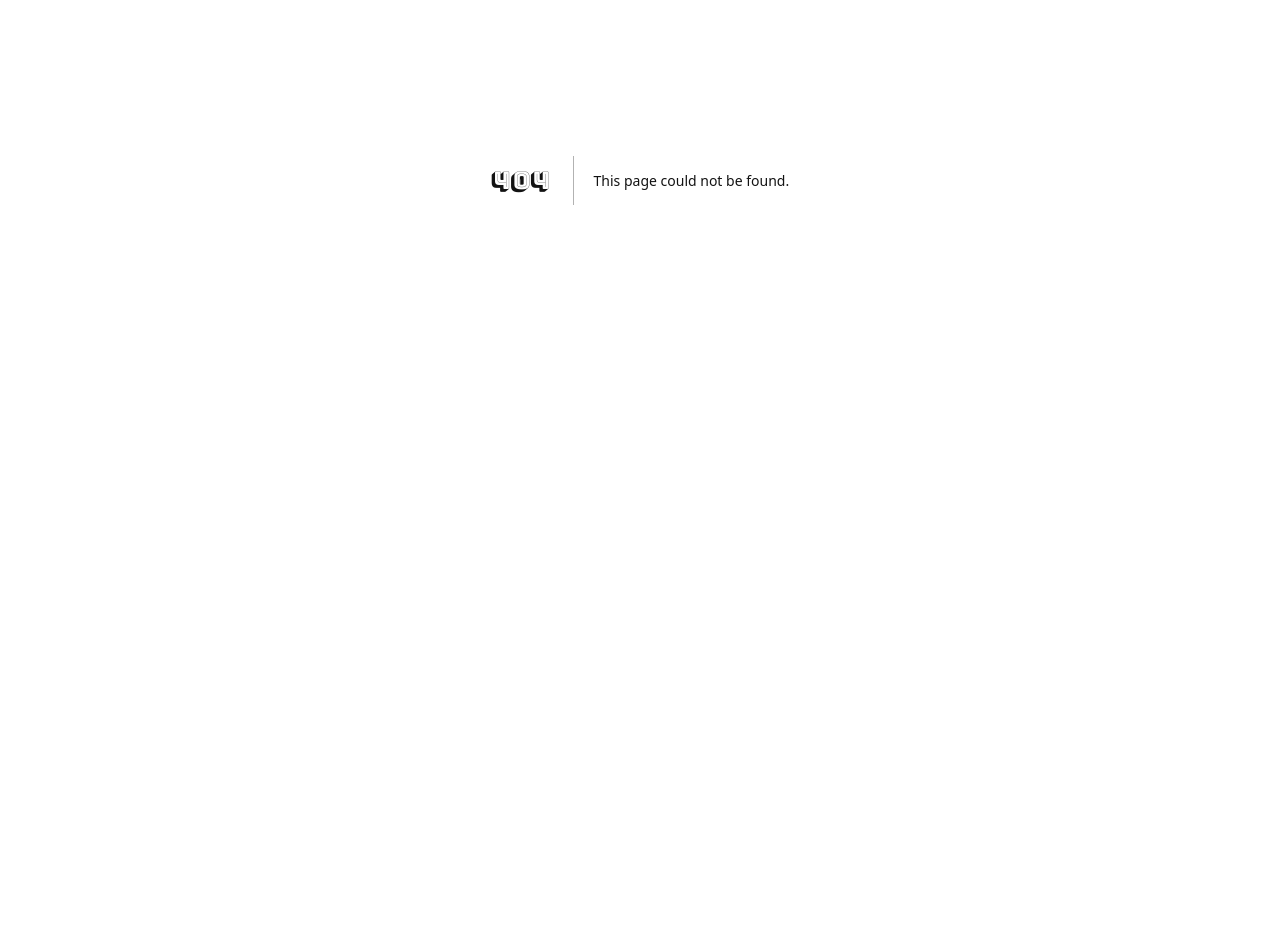
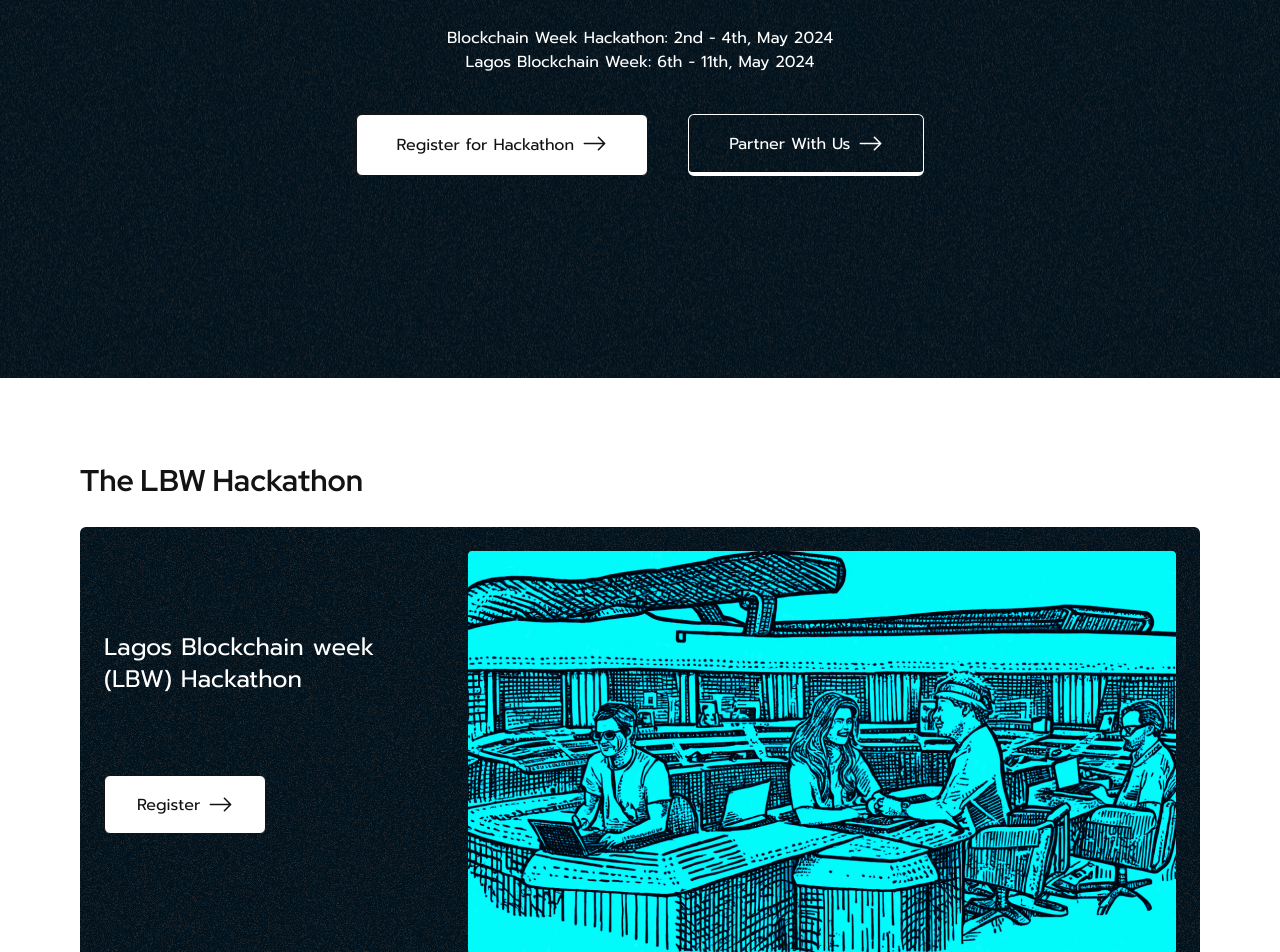
Before and after one commit to Lagos-Blockchain-Week/landingPage, a Next.js app: page /hackathon in a window 1280 px wide. Before the commit this address had no page. Shown: the part 220-1172 px from the top of the page. Before the commit the page ends 800 px from the top, so only its background shows below. Built offline with nearby package versions, Linux system fonts and the light colour scheme.

Commit message:
hackathon page commit

```diff
--- a/src/components/HeaderNav.js
+++ b/src/components/HeaderNav.jsx
@@ -5,7 +5,6 @@
 
 
 function HeaderNav() {
-
 
   const openNav = () => {
     document.getElementById("mySidenav").style.width = "100%";
@@ -21,11 +20,14 @@
       <header className=" flex justify-center w-full bg-transparent text-white">
         {/* items-center justify-between edit this */}
         <div className="lg:py-2 py-4 px-4 flex items-center justify-between lg:w-[70%] w-[89%]  border-solid rounded-2xl border-white border-[1px]">
-          <p className="mr-[64px] cursor-pointer font-bold">#LBW2024</p>
+
+          <Link href="/">
+            <p className="mr-[64px] cursor-pointer font-bold">#LBW2024</p>
+          </Link>
           <div className="lg:flex hidden items-center gap-x-8 text-sm">
-            <a href="https://bit.ly/Hack-LBW-2024" target="_blank">
+            <Link href="/hackathon">
               <p className="my-5 text-sm cursor-pointer">Hackathon</p>
-            </a>
+            </Link>
             <Link to="schedule" smooth={true} duration={500}>
               <p className="cursor-pointer">Schedule</p>
             </Link>
--- a/src/components/ProgramTrack.jsx
+++ b/src/components/ProgramTrack.jsx
@@ -13,13 +13,13 @@
           <div className='lg:flex mt-10 justify-between'>
             <button className="flex p-4 sm:w-full sm:mt-4 justify-center text-[#131313] rounded-md border bg-white px-8">
               <p className="mr-2 my-auto">Register  </p>
-              <svg xmlns="http://www.w3.org/2000/svg" width="25" height="25" fill="currentColor" class="bi bi-arrow-right" viewBox="0 0 16 16">
+              <svg xmlns="http://www.w3.org/2000/svg" width="25" height="25" fill="currentColor" className="bi bi-arrow-right" viewBox="0 0 16 16">
                 <path fillRule="evenodd" d="M1 8a.5.5 0 0 1 .5-.5h11.793l-3.147-3.146a.5.5 0 0 1 .708-.708l4 4a.5.5 0 0 1 0 .708l-4 4a.5.5 0 0 1-.708-.708L13.293 8.5H1.5A.5.5 0 0 1 1 8" />
               </svg>
             </button>
             <button className="flex p-4 sm:w-full sm:mt-4 justify-center rounded-md border border-white border-b-4 px-8">
               <p className="mr-2 my-auto">Learn More</p>
-              <svg xmlns="http://www.w3.org/2000/svg" width="25" height="25" fill="currentColor" class="bi bi-arrow-right" viewBox="0 0 16 16">
+              <svg xmlns="http://www.w3.org/2000/svg" width="25" height="25" fill="currentColor" className="bi bi-arrow-right" viewBox="0 0 16 16">
                 <path fillRule="evenodd" d="M1 8a.5.5 0 0 1 .5-.5h11.793l-3.147-3.146a.5.5 0 0 1 .708-.708l4 4a.5.5 0 0 1 0 .708l-4 4a.5.5 0 0 1-.708-.708L13.293 8.5H1.5A.5.5 0 0 1 1 8" />
               </svg>
             </button>
@@ -57,7 +57,7 @@
             <div className='mt-10'>
               <button className="flex p-4 sm:w-full sm:mt-4 justify-center rounded-md border border-[#131313] border-b-4 px-8">
                 <p className="mr-2 my-auto">Register  </p>
-                <svg xmlns="http://www.w3.org/2000/svg" width="25" height="25" fill="currentColor" class="bi bi-arrow-right" viewBox="0 0 16 16">
+                <svg xmlns="http://www.w3.org/2000/svg" width="25" height="25" fill="currentColor" className="bi bi-arrow-right" viewBox="0 0 16 16">
                   <path fillRule="evenodd" d="M1 8a.5.5 0 0 1 .5-.5h11.793l-3.147-3.146a.5.5 0 0 1 .708-.708l4 4a.5.5 0 0 1 0 .708l-4 4a.5.5 0 0 1-.708-.708L13.293 8.5H1.5A.5.5 0 0 1 1 8" />
                 </svg>
               </button>
@@ -73,7 +73,7 @@
             <div className='mt-10'>
               <button className="flex p-4 sm:w-full sm:mt-4 justify-center rounded-md border border-[#131313] border-b-4 px-8">
                 <p className="mr-2 my-auto">Register  </p>
-                <svg xmlns="http://www.w3.org/2000/svg" width="25" height="25" fill="currentColor" class="bi bi-arrow-right" viewBox="0 0 16 16">
+                <svg xmlns="http://www.w3.org/2000/svg" width="25" height="25" fill="currentColor" className="bi bi-arrow-right" viewBox="0 0 16 16">
                   <path fillRule="evenodd" d="M1 8a.5.5 0 0 1 .5-.5h11.793l-3.147-3.146a.5.5 0 0 1 .708-.708l4 4a.5.5 0 0 1 0 .708l-4 4a.5.5 0 0 1-.708-.708L13.293 8.5H1.5A.5.5 0 0 1 1 8" />
                 </svg>
               </button>
@@ -89,13 +89,13 @@
           <div className='lg:flex lg:mt-10 justify-between'>
             <button className="flex p-4 sm:w-full sm:mt-4 justify-center text-[#131313] rounded-md border bg-white px-8">
               <p className="mr-2 my-auto">Register  </p>
-              <svg xmlns="http://www.w3.org/2000/svg" width="25" height="25" fill="currentColor" class="bi bi-arrow-right" viewBox="0 0 16 16">
+              <svg xmlns="http://www.w3.org/2000/svg" width="25" height="25" fill="currentColor" className="bi bi-arrow-right" viewBox="0 0 16 16">
                 <path fillRule="evenodd" d="M1 8a.5.5 0 0 1 .5-.5h11.793l-3.147-3.146a.5.5 0 0 1 .708-.708l4 4a.5.5 0 0 1 0 .708l-4 4a.5.5 0 0 1-.708-.708L13.293 8.5H1.5A.5.5 0 0 1 1 8" />
               </svg>
             </button>
             <button className="flex p-4 sm:w-full sm:mt-4 justify-center rounded-md border border-white border-b-4 px-8">
               <p className="mr-2 my-auto">Learn More</p>
-              <svg xmlns="http://www.w3.org/2000/svg" width="25" height="25" fill="currentColor" class="bi bi-arrow-right" viewBox="0 0 16 16">
+              <svg xmlns="http://www.w3.org/2000/svg" width="25" height="25" fill="currentColor" className="bi bi-arrow-right" viewBox="0 0 16 16">
                 <path fillRule="evenodd" d="M1 8a.5.5 0 0 1 .5-.5h11.793l-3.147-3.146a.5.5 0 0 1 .708-.708l4 4a.5.5 0 0 1 0 .708l-4 4a.5.5 0 0 1-.708-.708L13.293 8.5H1.5A.5.5 0 0 1 1 8" />
               </svg>
             </button>
@@ -134,7 +134,7 @@
             <div className='mt-10'>
               <button className="flex p-4 sm:w-full sm:mt-4 justify-center rounded-md border border-[#131313] border-b-4 px-8">
                 <p className="mr-2 my-auto">Register  </p>
-                <svg xmlns="http://www.w3.org/2000/svg" width="25" height="25" fill="currentColor" class="bi bi-arrow-right" viewBox="0 0 16 16">
+                <svg xmlns="http://www.w3.org/2000/svg" width="25" height="25" fill="currentColor" className="bi bi-arrow-right" viewBox="0 0 16 16">
                   <path fillRule="evenodd" d="M1 8a.5.5 0 0 1 .5-.5h11.793l-3.147-3.146a.5.5 0 0 1 .708-.708l4 4a.5.5 0 0 1 0 .708l-4 4a.5.5 0 0 1-.708-.708L13.293 8.5H1.5A.5.5 0 0 1 1 8" />
                 </svg>
               </button>
@@ -150,7 +150,7 @@
             <div className='mt-10'>
               <button className="flex p-4 sm:w-full sm:mt-4 justify-center rounded-md border border-[#131313] border-b-4 px-8">
                 <p className="mr-2 my-auto">Register  </p>
-                <svg xmlns="http://www.w3.org/2000/svg" width="25" height="25" fill="currentColor" class="bi bi-arrow-right" viewBox="0 0 16 16">
+                <svg xmlns="http://www.w3.org/2000/svg" width="25" height="25" fill="currentColor" className="bi bi-arrow-right" viewBox="0 0 16 16">
                   <path fillRule="evenodd" d="M1 8a.5.5 0 0 1 .5-.5h11.793l-3.147-3.146a.5.5 0 0 1 .708-.708l4 4a.5.5 0 0 1 0 .708l-4 4a.5.5 0 0 1-.708-.708L13.293 8.5H1.5A.5.5 0 0 1 1 8" />
                 </svg>
               </button>
@@ -166,13 +166,13 @@
           <div className='lg:flex mt-10 justify-between'>
             <button className="flex p-4 sm:w-full sm:mt-4 justify-center text-[#131313] rounded-md border bg-white px-8">
               <p className="mr-2 my-auto">Register  </p>
-              <svg xmlns="http://www.w3.org/2000/svg" width="25" height="25" fill="currentColor" class="bi bi-arrow-right" viewBox="0 0 16 16">
+              <svg xmlns="http://www.w3.org/2000/svg" width="25" height="25" fill="currentColor" className="bi bi-arrow-right" viewBox="0 0 16 16">
                 <path fillRule="evenodd" d="M1 8a.5.5 0 0 1 .5-.5h11.793l-3.147-3.146a.5.5 0 0 1 .708-.708l4 4a.5.5 0 0 1 0 .708l-4 4a.5.5 0 0 1-.708-.708L13.293 8.5H1.5A.5.5 0 0 1 1 8" />
               </svg>
             </button>
             <button className="flex p-4 sm:w-full sm:mt-4 justify-center rounded-md border border-white border-b-4 px-8">
               <p className="mr-2 my-auto">Learn More</p>
-              <svg xmlns="http://www.w3.org/2000/svg" width="25" height="25" fill="currentColor" class="bi bi-arrow-right" viewBox="0 0 16 16">
+              <svg xmlns="http://www.w3.org/2000/svg" width="25" height="25" fill="currentColor" className="bi bi-arrow-right" viewBox="0 0 16 16">
                 <path fillRule="evenodd" d="M1 8a.5.5 0 0 1 .5-.5h11.793l-3.147-3.146a.5.5 0 0 1 .708-.708l4 4a.5.5 0 0 1 0 .708l-4 4a.5.5 0 0 1-.708-.708L13.293 8.5H1.5A.5.5 0 0 1 1 8" />
               </svg>
             </button>
--- a/src/components/Section.jsx
+++ b/src/components/Section.jsx
@@ -22,7 +22,7 @@
           </button>
           <button className="flex p-4 sm:w-full sm:mt-4 justify-center rounded-md border border-white border-b-4 px-10">
             <p className="mr-2 my-auto">Become a Sponsor</p>
-            <svg xmlns="http://www.w3.org/2000/svg" width="25" height="25" fill="currentColor" class="bi bi-arrow-right" viewBox="0 0 16 16">
+            <svg xmlns="http://www.w3.org/2000/svg" width="25" height="25" fill="currentColor" className="bi bi-arrow-right" viewBox="0 0 16 16">
               <path fillRule="evenodd" d="M1 8a.5.5 0 0 1 .5-.5h11.793l-3.147-3.146a.5.5 0 0 1 .708-.708l4 4a.5.5 0 0 1 0 .708l-4 4a.5.5 0 0 1-.708-.708L13.293 8.5H1.5A.5.5 0 0 1 1 8" />
             </svg>
           </button>
--- /dev/null
+++ b/src/pages/hackathon.jsx
@@ -0,0 +1,48 @@
+import Footer from '@/components/Footer';
+import HeaderNav from '@/components/HeaderNav';
+import React from 'react';
+
+const hackathon = () => {
+  return (
+    <div>
+      <HeaderNav />
+      <section id="hero" className="text-white text-center lg:h-[60vh] lg:p-32 p-6 sm:py-16">
+        <p>Blockchain Week Hackathon: 2nd - 4th, May 2024</p>
+        <p>Lagos Blockchain Week: 6th - 11th, May 2024</p>
+        <div className="lg:flex justify-center mt-10">
+          <button className="flex p-4 sm:w-full lg:mr-10 border justify-center rounded-md bg-white text-[#131313] px-10">
+            <p className="mr-2 my-auto">Register for Hackathon</p>
+            <svg xmlns="http://www.w3.org/2000/svg" width="25" height="25" fill="currentColor" className="bi bi-arrow-right" viewBox="0 0 16 16">
+              <path fillRule="evenodd" d="M1 8a.5.5 0 0 1 .5-.5h11.793l-3.147-3.146a.5.5 0 0 1 .708-.708l4 4a.5.5 0 0 1 0 .708l-4 4a.5.5 0 0 1-.708-.708L13.293 8.5H1.5A.5.5 0 0 1 1 8" />
+            </svg>
+          </button>
+          <button className="flex p-4 sm:w-full sm:mt-4 justify-center rounded-md border border-white border-b-4 px-10">
+            <p className="mr-2 my-auto">Partner With Us</p>
+            <svg xmlns="http://www.w3.org/2000/svg" width="25" height="25" fill="currentColor" className="bi bi-arrow-right" viewBox="0 0 16 16">
+              <path fillRule="evenodd" d="M1 8a.5.5 0 0 1 .5-.5h11.793l-3.147-3.146a.5.5 0 0 1 .708-.708l4 4a.5.5 0 0 1 0 .708l-4 4a.5.5 0 0 1-.708-.708L13.293 8.5H1.5A.5.5 0 0 1 1 8" />
+            </svg>
+          </button>
+        </div>
+      </section>
+      <section className='lg:p-20 p-4'>
+        <h3 className="font-bold mb-6 text-[30px]">The LBW Hackathon</h3>
+        <div className='lg:flex justify-between rounded-md text-white p-6' id='hero'>
+          <div>
+            <p className='py-20 text-2xl'>Lagos Blockchain week <br />
+              (LBW) Hackathon</p>
+            <button className="flex p-4 sm:w-full sm:mt-4 justify-center text-[#131313] rounded-md border bg-white px-8">
+              <p className="mr-2 my-auto">Register  </p>
+              <svg xmlns="http://www.w3.org/2000/svg" width="25" height="25" fill="currentColor" className="bi bi-arrow-right" viewBox="0 0 16 16">
+                <path fillRule="evenodd" d="M1 8a.5.5 0 0 1 .5-.5h11.793l-3.147-3.146a.5.5 0 0 1 .708-.708l4 4a.5.5 0 0 1 0 .708l-4 4a.5.5 0 0 1-.708-.708L13.293 8.5H1.5A.5.5 0 0 1 1 8" />
+              </svg>
+            </button>
+          </div>
+          <img className='sm:mt-10' src="./images/hack.png" alt="" />
+        </div>
+      </section>
+      <Footer />
+    </div>
+  );
+};
+
+export default hackathon;
```
Also changed, not shown: public/images/hack.png (added).
